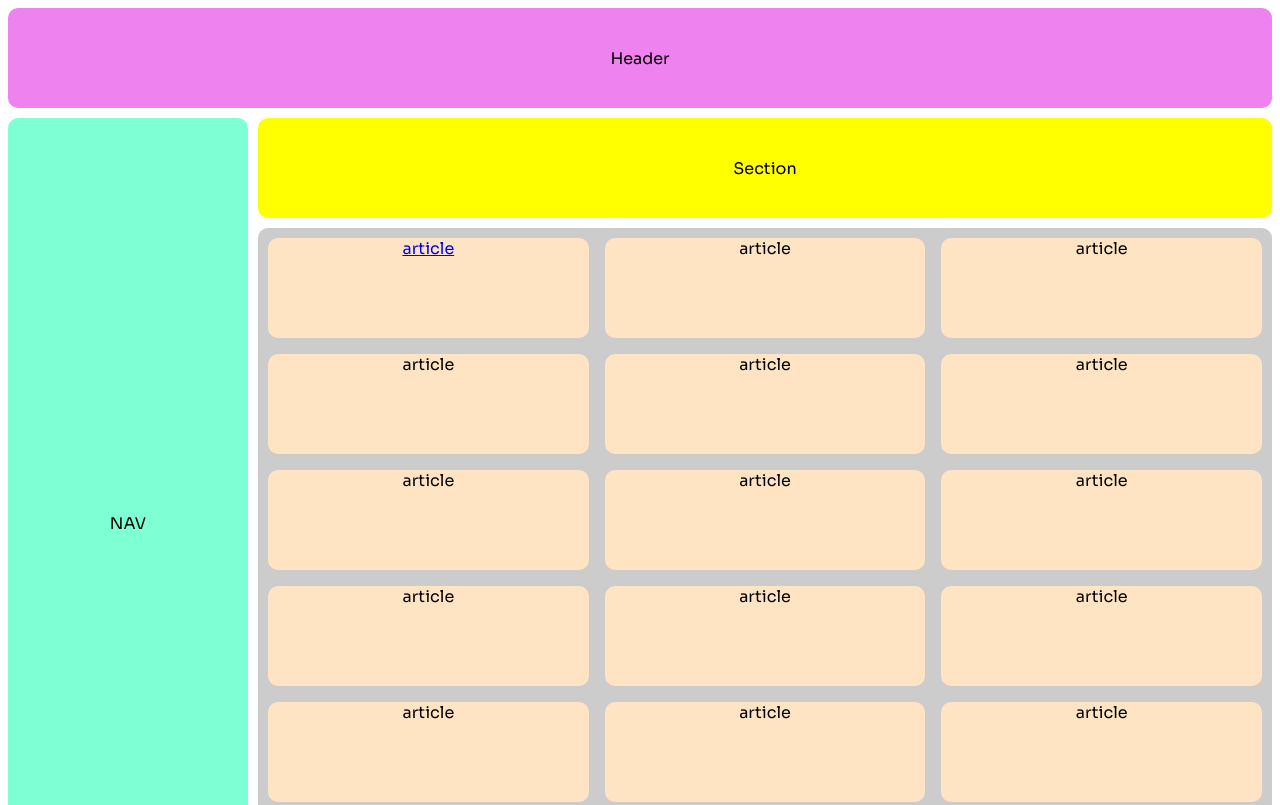
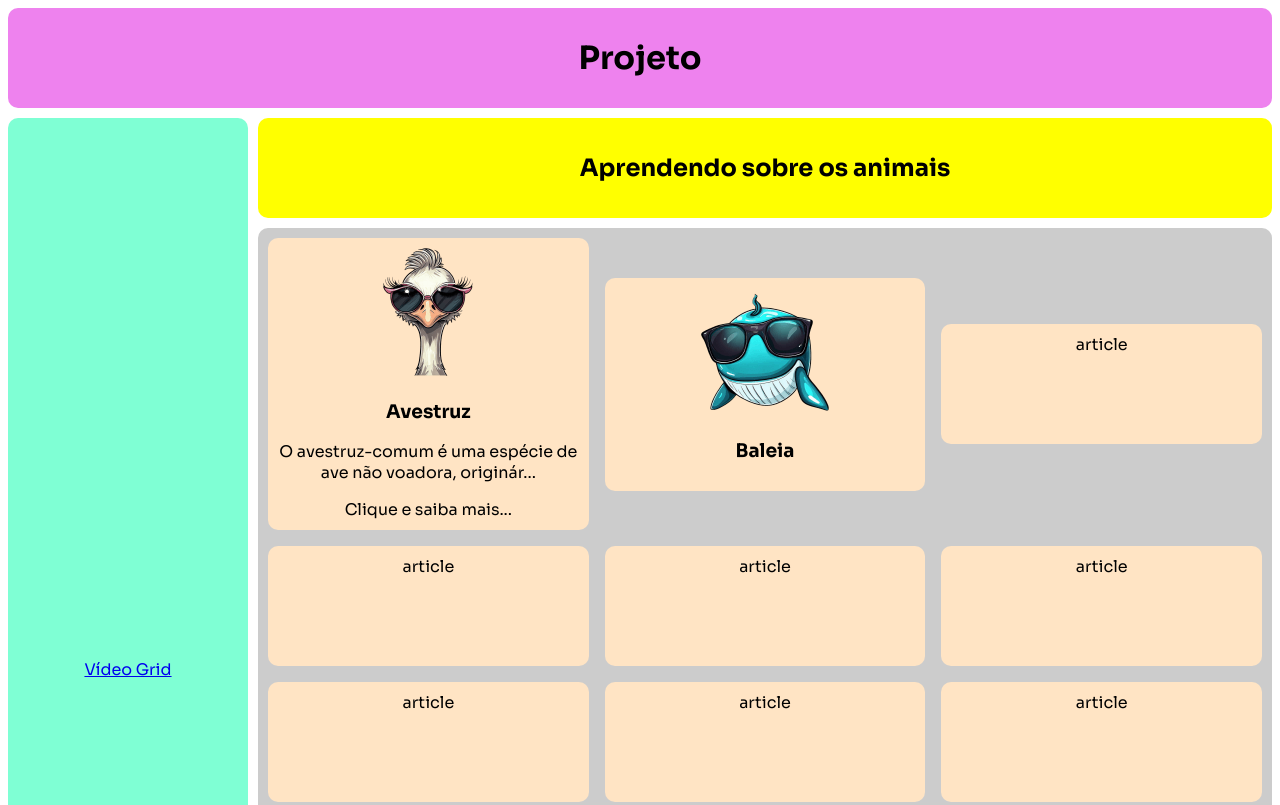
Before and after one commit to LuisHenque/Testes, a plain HTML site: page grid.html in a window 1280 px wide. Shown: the top 805 px of the page. Drawn offline with nearby package versions, Linux system fonts and the light colour scheme.

Commit message:
melhorias

```diff
--- a/grid.html
+++ b/grid.html
@@ -9,12 +9,31 @@
 </head>
 <body>
     <div class="grid-wrapper">
-        <header>Header</header>
-        <nav>NAV</nav>
-        <section>Section</section>
+        <header>
+            <h1>Projeto</h1>
+
+        </header>
+        <nav>
+            <a href="https://www.youtube.com/watch?v=6erYIJ4ei2s&t=984s" target="_blank">Vídeo Grid</a>
+        </nav>
+        <section>
+            <h2>Aprendendo sobre os animais</h2>
+        </section>
             <main>
-                <article><a href="https://www.youtube.com/watch?v=6erYIJ4ei2s&t=984s" target="_blank">article</a></article>
-                <article>article</article>
+                <article>
+                    <div>
+                        <img class="img-grid" src="imagens/avestruz128.png" alt="Avestruz">
+                    </div>
+                    <h3>Avestruz</h3>
+                    <p class="card">O avestruz-comum é uma espécie de ave não voadora, originár...</p>
+                    <a href="#" target="_blank">Clique e saiba mais...</a>
+                </article>
+                <article>
+                    <div class="img-grid">
+                        <img src="imagens/baleia128.png" alt="Baleia">
+                    </div>
+                    <h3>Baleia</h3>
+                </article>
                 <article>article</article>
                 <article>article</article>
                 <article>article</article>
@@ -32,7 +51,6 @@
             </main>
         <footer>
             <p>Desenvolvido por Luís Henrique</p>
-            <!-- <p>Instagran | Github</p> -->
         </footer>
     </div>
 
--- a/style/stylegrid.css
+++ b/style/stylegrid.css
@@ -27,6 +27,16 @@ article {
     background-color: bisque;
     min-height: 100px;
     border-radius: 10px;
+    padding: 10px;
+}
+
+article > a {
+    text-decoration: none;
+    color: black;
+}
+
+article > a:hover {
+    color: tomato;
 }
 
 footer {
@@ -60,3 +70,9 @@ footer {
     padding: 10px;
     text-align: center;
 }
+
+.img-grid:hover {
+    background-color: aqua;
+    padding: 10px;
+    transition: 0.5s;
+}
```
